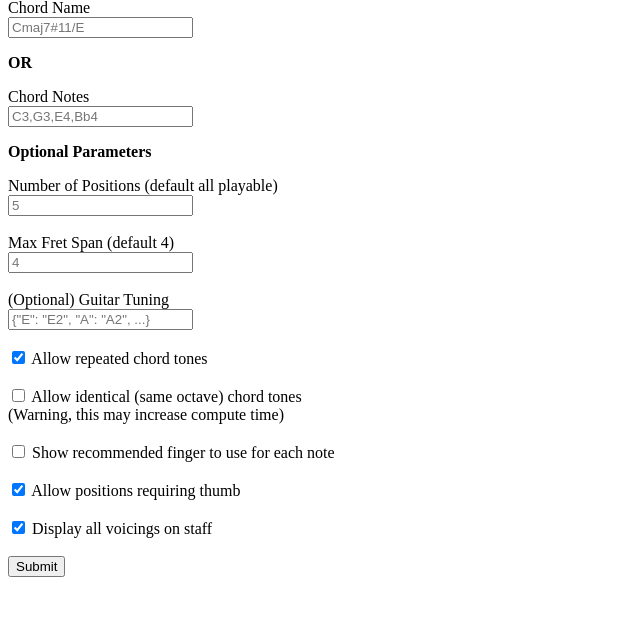
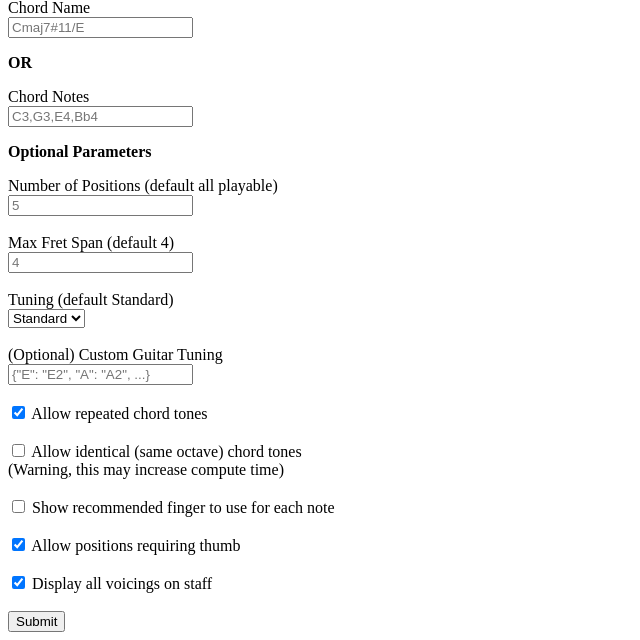
Before and after one commit to joeplattenburg/music, a Flask app: page /guitar_positions in a window 1280 px wide. Shown: the part 358-998 px from the top of the page, without its empty margins (0-640 px from the left). Before the commit the page ends 935 px from the top, so only its background shows below. Run offline with Flask 3, Linux system fonts and the light colour scheme.

Commit message:
add alternate tunings to app

```diff
--- a/src/music/app.py
+++ b/src/music/app.py
@@ -37,8 +37,9 @@ def home():
 @app.route("/guitar_positions", methods=('GET', 'POST'))
 def guitar_positions():
     if request.method == 'POST':
-        guitar = music.Guitar(music.Guitar.parse_tuning(request.form['tuning'].strip()))
-        tuning = 'standard' if guitar.tuning_name == 'standard' else 'custom;' + request.form['tuning']
+        tuning_name = request.form['tuning_name'].strip()
+        tuning = request.form['tuning'].strip()
+        tuning = 'custom;' + tuning if tuning_name == 'custom' and tuning else tuning_name
         top_n = request.form['top_n'].strip() or '-1'
         max_fret_span = request.form['max_fret_span'].strip() or str(music.DEFAULT_MAX_FRET_SPAN)
         notes_string = request.form['notes'].strip()
@@ -111,7 +112,7 @@ def guitar_positions_display_notes(
     else:
         cleanup()
     guitar = (
-        music.Guitar() if tuning_ == 'standard' else
+        music.Guitar(tuning_name=tuning_) if not tuning_.startswith('custom') else
         music.Guitar(tuning=music.Guitar.parse_tuning(tuning_.split(';')[1]))
     )
     t1 = time.time()
@@ -156,7 +157,7 @@ def guitar_positions_display_name(
     allow_thumb_: bool = escape(allow_thumb).split('=')[1] == 'true'
     all_voicings_: bool = escape(all_voicings).split('=')[1] == 'true'
     guitar = (
-        music.Guitar() if tuning_ == 'standard' else
+        music.Guitar(tuning_name=tuning_) if not tuning_.startswith('custom') else
         music.Guitar(tuning=music.Guitar.parse_tuning(tuning_.split(';')[1]))
     )
     t1 = time.time()
--- a/src/music/music.py
+++ b/src/music/music.py
@@ -765,7 +765,7 @@ class Guitar:
             capo: int = 0
     ):
         if tuning_name:
-            assert tuning_name in self.TUNINGS, f"Invalid `tuning_name`; choose from {self.TUNINGS.keys()}"
+            assert tuning_name in self.TUNINGS, f"Invalid `tuning_name` ({tuning_name}); choose from {self.TUNINGS.keys()}"
             self.tuning_name = tuning_name
             self.open_tuning = self.TUNINGS[self.tuning_name]
         elif tuning:
--- a/src/music/templates/guitar_positions_input.html
+++ b/src/music/templates/guitar_positions_input.html
@@ -38,7 +38,19 @@
                value="{{ request.form['max_fret_span'] }}"></input>
         <br>
         <br>
-        <label for="tuning">(Optional) Guitar Tuning</label>
+        <label for="tuning_name">Tuning (default Standard)</label>
+        <br>
+        <select name="tuning_name" id="tuning_name">
+            <option value="standard">Standard</option>
+            <option value="drop_d">Drop D</option>
+            <option value="open_d">Open D</option>
+            <option value="open_g">Open G</option>
+            <option value="open_e">Open E</option>
+            <option value="custom">Custom</option>
+        </select>
+        <br>
+        <br>
+        <label for="tuning">(Optional) Custom Guitar Tuning</label>
         <br>
         <input type="text" name="tuning" id="tuning"
                placeholder='{"E": "E2", "A": "A2", ...}'
```
